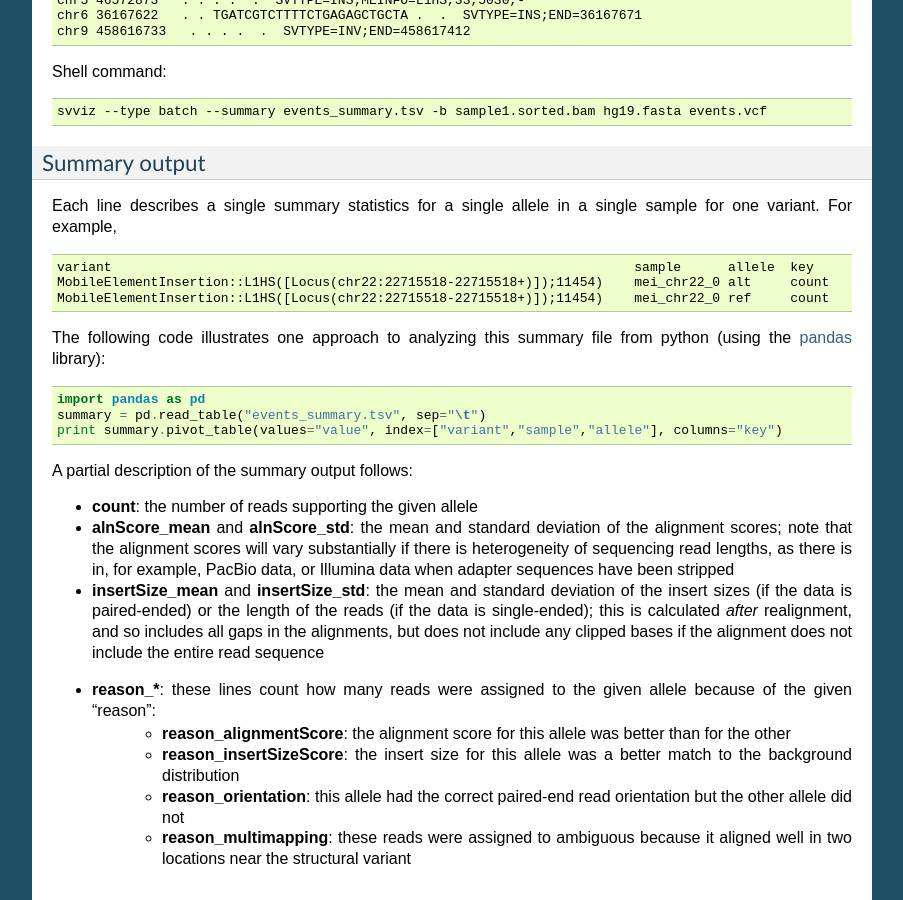
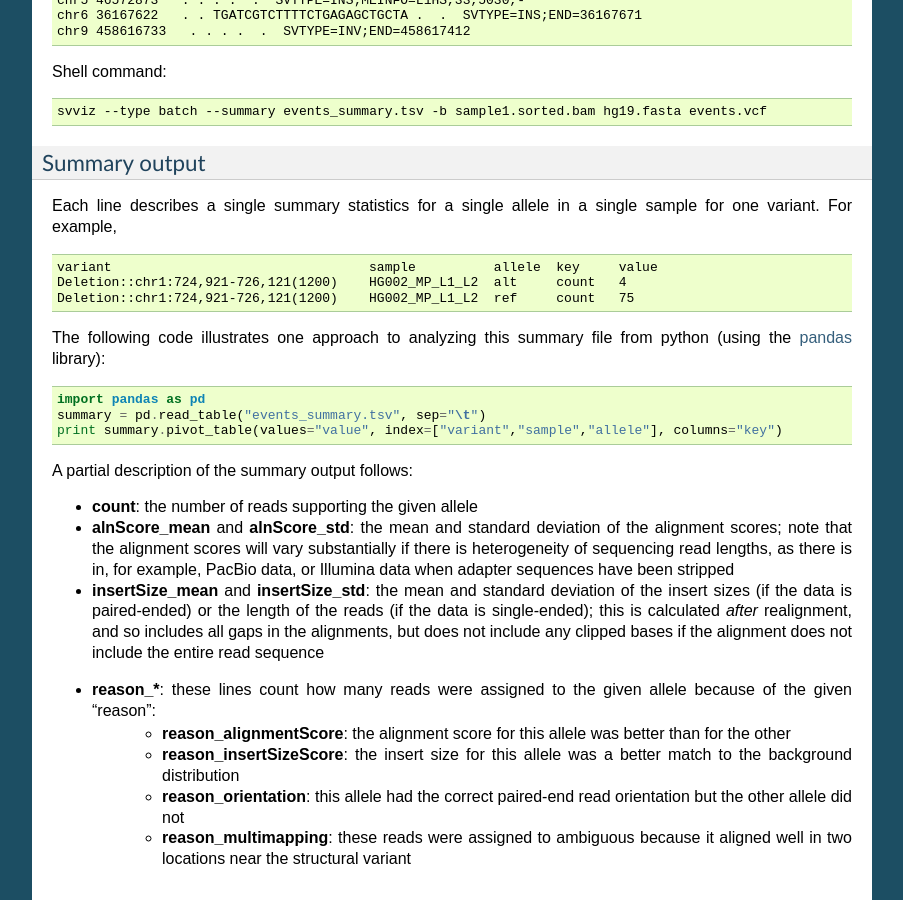
Before and after one commit to svviz/svviz, a Sphinx documentation site: the page built from docs/commandline.rst, in a window 1280 px wide and 900 px high, scrolled down 2472 px. Shown: the whole window, without its empty margins (198-1101 px from the left). Built offline with Sphinx 7.4.7, drawn with Linux system fonts in a browser that asks for light colours.

```diff
--- a/docs/commandline.rst
+++ b/docs/commandline.rst
@@ -117,9 +117,9 @@
 
 .. code-block:: none
 
-    variant                                                                   sample      allele  key     value
-    MobileElementInsertion::L1HS([Locus(chr22:22715518-22715518+)]);11454)    mei_chr22_0 alt     count   331
-    MobileElementInsertion::L1HS([Locus(chr22:22715518-22715518+)]);11454)    mei_chr22_0 ref     count   5
+    variant                                 sample          allele  key     value
+    Deletion::chr1:724,921-726,121(1200)    HG002_MP_L1_L2  alt     count   4
+    Deletion::chr1:724,921-726,121(1200)    HG002_MP_L1_L2  ref     count   75
 
 The following code illustrates one approach to analyzing this summary file from python (using the `pandas <http://pandas.pydata.org>`_ library)::
 
```
Also changed, not shown: 1 other file.
